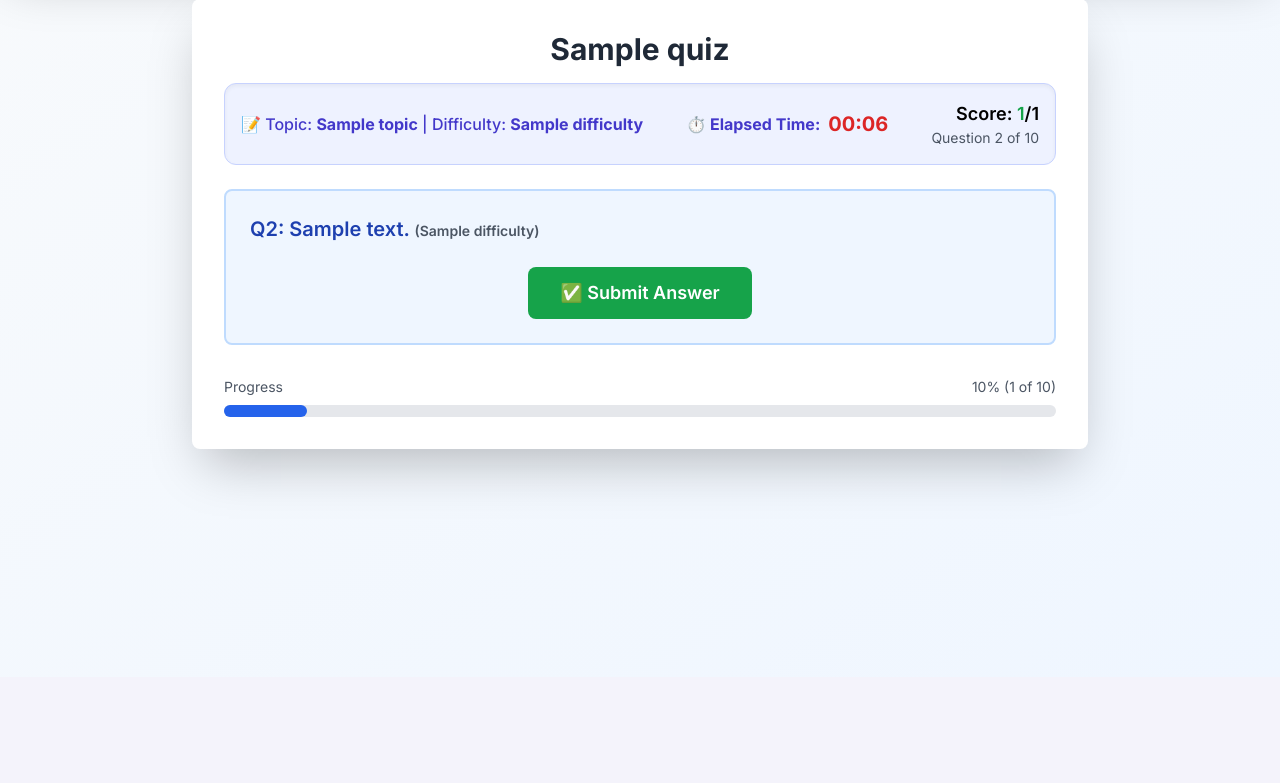
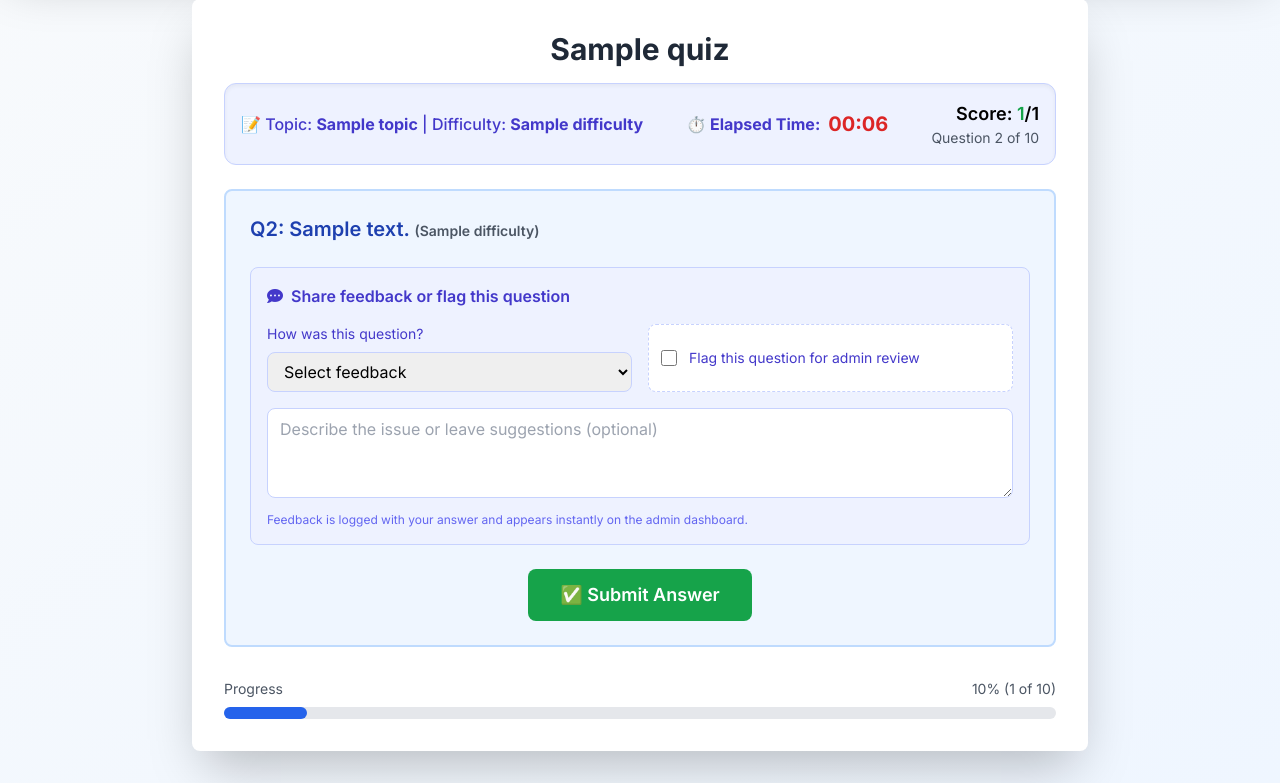
Before and after one commit to GummalavarapuBhuvaneswari/Smart-Quizzer, a Flask app: template templates/single_question_quiz.html in a window 1280 px wide. Shown: the part 123-906 px from the top of the page. Before the commit the page ends 613 px from the top, so only its background shows below. Run offline with Flask 3, Linux system fonts and the light colour scheme; the visitor is signed in with stand-in values (Sample User, id 1); tables that the repository leaves empty hold one stand-in row (values such as "Sample post"); the template is opened without the code that fills it: most values are stand-ins (such as "Sample title", 1, 10 or a date in 2020); some libraries are stand-ins or nearby versions.

Commit message:
Update single_question_quiz.html

```diff
--- a/templates/single_question_quiz.html
+++ b/templates/single_question_quiz.html
@@ -107,6 +107,30 @@
                 </div>
             {% endif %}
 
+            <div class="mt-6 p-4 bg-indigo-50 border border-indigo-200 rounded-lg">
+                <h4 class="text-md font-semibold text-indigo-700 flex items-center">
+                    <i class="fas fa-comment-dots mr-2"></i>
+                    Share feedback or flag this question
+                </h4>
+                <div class="mt-4 grid md:grid-cols-2 gap-4">
+                    <div>
+                        <label class="block text-sm text-indigo-700 mb-2">How was this question?</label>
+                        <select name="feedback_type" class="w-full px-3 py-2 border border-indigo-200 rounded-lg focus:outline-none focus:border-indigo-500">
+                            <option value="">Select feedback</option>
+                            <option value="positive">Positive</option>
+                            <option value="negative">Negative</option>
+                            <option value="neutral">Neutral</option>
+                        </select>
+                    </div>
+                    <label class="flex items-center space-x-3 text-sm text-indigo-700 bg-white border border-dashed border-indigo-200 rounded-lg px-3 py-2">
+                        <input type="checkbox" name="flag_question" value="1" class="h-4 w-4 text-red-500">
+                        <span>Flag this question for admin review</span>
+                    </label>
+                </div>
+                <textarea name="feedback_comment" rows="3" class="mt-4 w-full px-3 py-2 border border-indigo-200 rounded-lg focus:outline-none focus:border-indigo-500" placeholder="Describe the issue or leave suggestions (optional)"></textarea>
+                <p class="text-xs text-indigo-500 mt-2">Feedback is logged with your answer and appears instantly on the admin dashboard.</p>
+            </div>
+
             <div class="mt-6 text-center">
                 <button type="submit" class="bg-green-600 text-white px-8 py-3 rounded-lg hover:bg-green-700 text-lg font-semibold transition-colors">
                     ✅ Submit Answer
```
